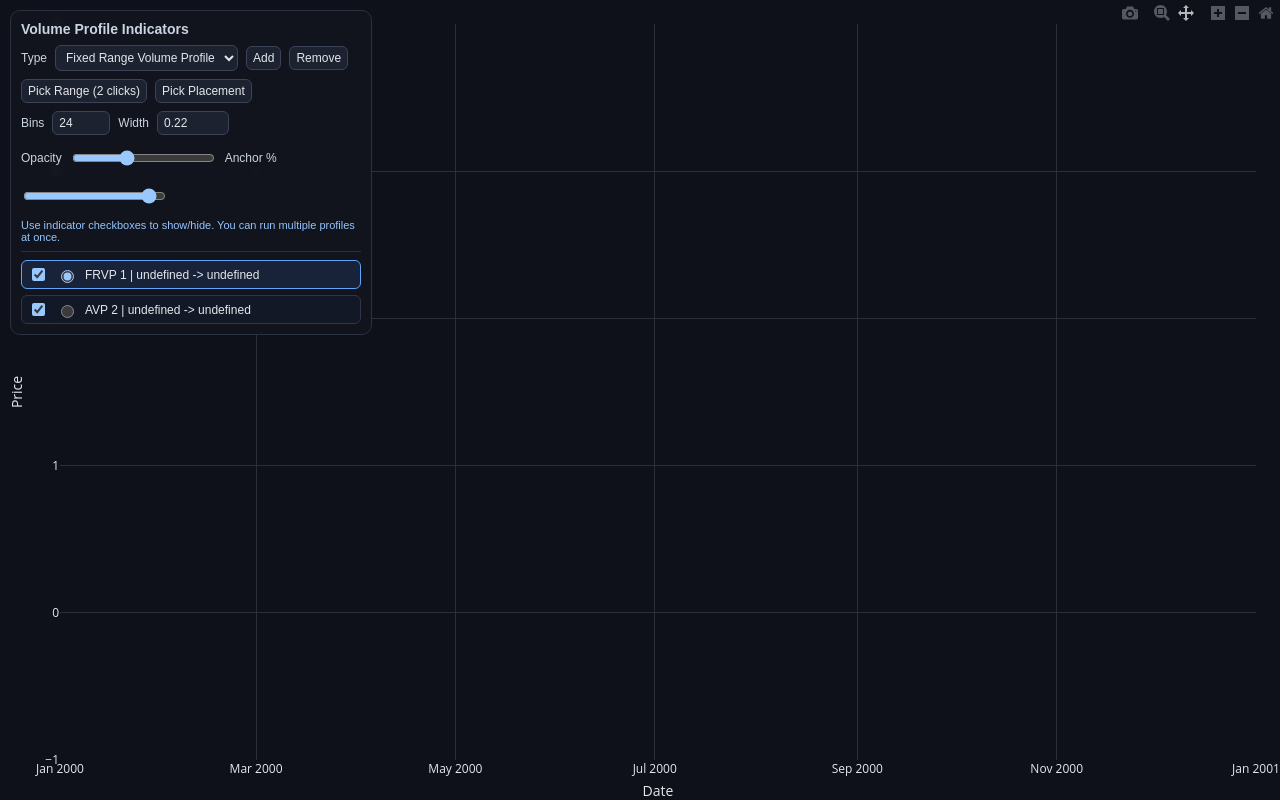
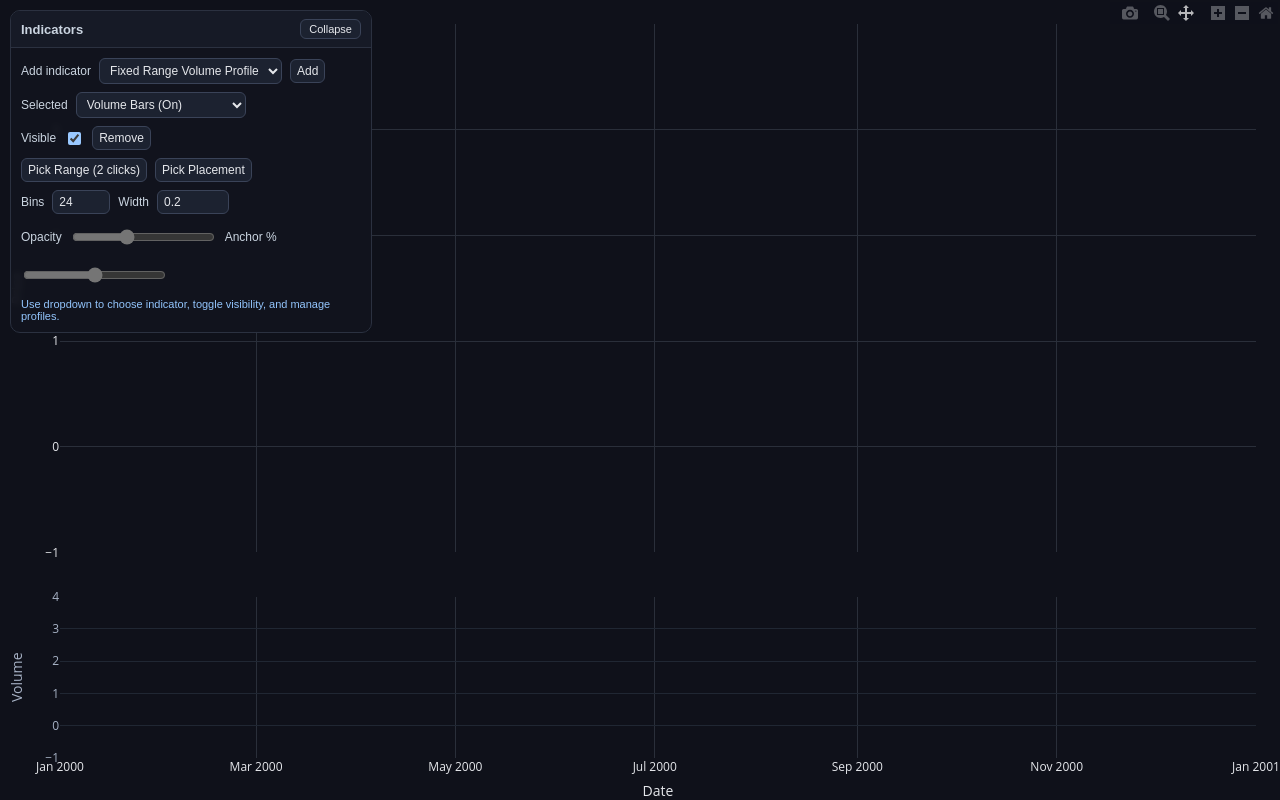
Before and after one commit to bhattacharjeeajay12/CandleApp, a Flask app: page / in a window 1280 px wide. Run offline with Flask 3, Linux system fonts and the light colour scheme; parts of the project's set-up code (start-up, migrations or seed data) failed here and were passed over; some libraries are stand-ins or nearby versions.

Commit message:
Updated code with indicator

```diff
--- a/templates/index.html
+++ b/templates/index.html
@@ -6,10 +6,7 @@
   <title>CandleView</title>
   <script src="https://cdn.plot.ly/plotly-2.35.2.min.js"></script>
   <style>
-    :root {
-      color-scheme: dark;
-    }
-
+    :root { color-scheme: dark; }
     html, body {
       margin: 0;
       width: 100%;
@@ -19,32 +16,42 @@
       font-family: Arial, sans-serif;
       color: #e5e7eb;
     }
-
-    #chart {
-      width: 100vw;
-      height: 100vh;
-    }
+    #chart { width: 100vw; height: 100vh; }
 
     .controls {
       position: fixed;
       top: 10px;
       left: 10px;
       z-index: 1000;
-      width: 340px;
-      max-height: calc(100vh - 20px);
-      overflow: auto;
-      background: rgba(18, 20, 30, 0.9);
+      width: 360px;
+      background: rgba(18, 20, 30, 0.92);
       border: 1px solid #2b3140;
       border-radius: 10px;
-      padding: 10px;
       backdrop-filter: blur(3px);
+      transition: transform 0.25s ease;
+      overflow: hidden;
     }
-
-    .controls h3 {
-      margin: 0 0 8px 0;
-      font-size: 14px;
-      color: #cbd5e1;
+    .controls.collapsed { transform: translateX(calc(-100% + 42px)); }
+    .controls-header {
+      display: flex;
+      align-items: center;
+      justify-content: space-between;
+      padding: 8px 10px;
+      border-bottom: 1px solid #2b3140;
+      background: rgba(23, 27, 40, 0.95);
     }
+    .controls-header h3 { margin: 0; font-size: 13px; color: #cbd5e1; }
+    .controls-header button {
+      background: #1c2230;
+      color: #e5e7eb;
+      border: 1px solid #3a4358;
+      border-radius: 6px;
+      font-size: 11px;
+      padding: 3px 8px;
+      cursor: pointer;
+    }
+    .panel-body { padding: 10px; max-height: calc(100vh - 70px); overflow: auto; }
+    .controls.collapsed .panel-body { display: none; }
 
     .row {
       display: flex;
@@ -53,14 +60,10 @@
       margin-bottom: 8px;
       flex-wrap: wrap;
     }
-
-    .row label {
-      font-size: 12px;
-      color: #cbd5e1;
-    }
-
+    .row label { font-size: 12px; color: #cbd5e1; }
     .row input[type="number"],
     .row input[type="range"],
+    .row input[type="checkbox"],
     .row select,
     .row button {
       background: #1c2230;
@@ -70,54 +73,37 @@
       font-size: 12px;
       padding: 4px 6px;
     }
-
-    .row button {
-      cursor: pointer;
-    }
-
-    .indicator-list {
-      border-top: 1px solid #2b3140;
-      margin-top: 8px;
-      padding-top: 8px;
-      display: flex;
-      flex-direction: column;
-      gap: 6px;
-    }
-
-    .indicator-item {
-      display: flex;
-      align-items: center;
-      gap: 8px;
-      font-size: 12px;
-      padding: 4px 6px;
-      border: 1px solid #2f3648;
-      border-radius: 6px;
-      background: #121826;
-    }
-
-    .indicator-item.active {
-      border-color: #60a5fa;
-      background: #182238;
-    }
-
-    .mode-note {
-      font-size: 11px;
-      color: #93c5fd;
-      min-height: 16px;
-    }
+    .row button { cursor: pointer; }
+    .row select { min-width: 170px; }
+    .mode-note { font-size: 11px; color: #93c5fd; min-height: 16px; margin-top: 4px; }
   </style>
 </head>
 <body>
-  <div class="controls">
-    <h3>Volume Profile Indicators</h3>
+  <div class="controls" id="controls">
+    <div class="controls-header">
+      <h3>Indicators</h3>
+      <button id="togglePanelBtn">Collapse</button>
+    </div>
+    <div class="panel-body">
+      <div class="row">
+        <label for="addTypeSelect">Add indicator</label>
+        <select id="addTypeSelect">
+          <option value="fixed-profile">Fixed Range Volume Profile</option>
+          <option value="anchored-profile">Anchored Volume Profile</option>
+          <option value="vwap">VWAP</option>
+          <option value="volume-bars">Volume Bars</option>
+        </select>
+        <button id="addIndicatorBtn">Add</button>
+      </div>
 
       <div class="row">
-      <label for="indicatorType">Type</label>
-      <select id="indicatorType">
-        <option value="fixed">Fixed Range Volume Profile</option>
-        <option value="anchored">Anchored Volume Profile</option>
-      </select>
-      <button id="addIndicatorBtn">Add</button>
+        <label for="indicatorSelect">Selected</label>
+        <select id="indicatorSelect"></select>
+      </div>
+
+      <div class="row">
+        <label for="visibleToggle">Visible</label>
+        <input id="visibleToggle" type="checkbox" checked />
         <button id="removeIndicatorBtn">Remove</button>
       </div>
 
@@ -141,15 +127,13 @@
       </div>
 
       <div id="modeNote" class="mode-note"></div>
-
-    <div id="indicatorList" class="indicator-list"></div>
+    </div>
   </div>
 
   <div id="chart"></div>
 
   <script>
     const rows = {{ ohlc_data | tojson }};
-
     const dates = rows.map((r) => r.date);
     const opens = rows.map((r) => r.open);
     const highs = rows.map((r) => r.high);
@@ -157,37 +141,53 @@
     const closes = rows.map((r) => r.close);
     const volumes = rows.map((r) => Number(r.volume || 0));
 
+    const volumeColors = rows.map((r) => (r.close >= r.open ? "rgba(74,222,128,0.75)" : "rgba(239,68,68,0.75)"));
+    const vwapValues = [];
+    let cumPV = 0;
+    let cumV = 0;
+    for (let i = 0; i < rows.length; i += 1) {
+      const typical = (highs[i] + lows[i] + closes[i]) / 3;
+      const vol = Math.max(0, volumes[i] || 0);
+      cumPV += typical * vol;
+      cumV += vol;
+      vwapValues.push(cumV > 0 ? cumPV / cumV : closes[i]);
+    }
+
+    const CANDLE_TRACE = 0;
+    const VOLUME_TRACE = 1;
+    const VWAP_TRACE = 2;
+
     const chartDiv = document.getElementById("chart");
+    const controls = document.getElementById("controls");
+    const togglePanelBtn = document.getElementById("togglePanelBtn");
     const modeNote = document.getElementById("modeNote");
-    const indicatorList = document.getElementById("indicatorList");
-    const indicatorType = document.getElementById("indicatorType");
+    const addTypeSelect = document.getElementById("addTypeSelect");
+    const indicatorSelect = document.getElementById("indicatorSelect");
+    const visibleToggle = document.getElementById("visibleToggle");
     const binsInput = document.getElementById("binsInput");
     const widthInput = document.getElementById("widthInput");
     const opacityInput = document.getElementById("opacityInput");
     const anchorInput = document.getElementById("anchorInput");
+    const pickRangeBtn = document.getElementById("pickRangeBtn");
+    const pickPlacementBtn = document.getElementById("pickPlacementBtn");
 
     const indicators = [];
-    let nextIndicatorId = 1;
+    let nextProfileId = 1;
     let activeIndicatorId = null;
     let rangePickState = null;
     let placementPickMode = false;
 
-    const trace = {
+    const candlestickTrace = {
       type: "candlestick",
       x: dates,
       open: opens,
       high: highs,
       low: lows,
       close: closes,
+      yaxis: "y",
       whiskerwidth: 0.6,
-      increasing: {
-        line: { color: "#4ade80", width: 1.2 },
-        fillcolor: "#4ade80",
-      },
-      decreasing: {
-        line: { color: "#ef4444", width: 1.2 },
-        fillcolor: "#ef4444",
-      },
+      increasing: { line: { color: "#4ade80", width: 1.2 }, fillcolor: "#4ade80" },
+      decreasing: { line: { color: "#ef4444", width: 1.2 }, fillcolor: "#ef4444" },
       hovertemplate:
         "Date: %{x}<br>" +
         "Open: %{open:.4f}<br>" +
@@ -198,6 +198,28 @@
       customdata: volumes,
     };
 
+    const volumeBarsTrace = {
+      type: "bar",
+      x: dates,
+      y: volumes,
+      yaxis: "y2",
+      marker: { color: volumeColors },
+      opacity: 0.9,
+      name: "Volume Bars",
+      hovertemplate: "Date: %{x}<br>Volume: %{y:.2f}<extra></extra>",
+    };
+
+    const vwapTrace = {
+      type: "scatter",
+      mode: "lines",
+      x: dates,
+      y: vwapValues,
+      yaxis: "y",
+      line: { color: "#f59e0b", width: 1.6 },
+      name: "VWAP",
+      hovertemplate: "Date: %{x}<br>VWAP: %{y:.4f}<extra></extra>",
+    };
+
     const visibleCount = 70;
     const startIndex = Math.max(0, dates.length - visibleCount);
     const initialRange = dates.length > 0 ? [dates[startIndex], dates[dates.length - 1]] : undefined;
@@ -205,8 +227,9 @@
     const layout = {
       paper_bgcolor: "#0f111a",
       plot_bgcolor: "#0f111a",
-      margin: { t: 24, r: 24, b: 40, l: 60 },
+      margin: { t: 24, r: 24, b: 42, l: 60 },
       dragmode: "pan",
+      barmode: "overlay",
       xaxis: {
         title: "Date",
         type: "date",
@@ -214,6 +237,7 @@
         gridcolor: "#2a2f3a",
         rangeslider: { visible: false },
         range: initialRange,
+        anchor: "y2",
       },
       yaxis: {
         title: "Price",
@@ -223,10 +247,20 @@
         autorange: true,
         zeroline: false,
         fixedrange: false,
+        domain: [0.28, 1],
+      },
+      yaxis2: {
+        title: "Volume",
+        color: "#a7b2c5",
+        gridcolor: "#202733",
+        zeroline: false,
+        fixedrange: false,
+        domain: [0, 0.22],
       },
       hovermode: "x",
       shapes: [],
       annotations: [],
+      showlegend: false,
     };
 
     const config = {
@@ -241,6 +275,10 @@
       return Math.max(minVal, Math.min(maxVal, value));
     }
 
+    function isProfileIndicator(ind) {
+      return ind && (ind.type === "fixed-profile" || ind.type === "anchored-profile");
+    }
+
     function getActiveIndicator() {
       return indicators.find((ind) => ind.id === activeIndicatorId) || null;
     }
@@ -249,41 +287,96 @@
       modeNote.textContent = text;
     }
 
+    function indicatorExists(type) {
+      return indicators.some((ind) => ind.type === type);
+    }
+
     function createIndicator(type) {
-      const id = nextIndicatorId;
-      nextIndicatorId += 1;
+      if ((type === "volume-bars" || type === "vwap") && indicatorExists(type)) {
+        setModeNote(`${type === "vwap" ? "VWAP" : "Volume Bars"} already exists.`);
+        return null;
+      }
+
+      if (type === "volume-bars") {
+        const ind = { id: "volume-bars", name: "Volume Bars", type, enabled: true, locked: true };
+        indicators.push(ind);
+        activeIndicatorId = ind.id;
+        return ind;
+      }
+      if (type === "vwap") {
+        const ind = { id: "vwap", name: "VWAP", type, enabled: false, locked: true };
+        indicators.push(ind);
+        activeIndicatorId = ind.id;
+        return ind;
+      }
+
+      const id = `${type}-${nextProfileId}`;
+      nextProfileId += 1;
       const rangeStart = Math.max(0, dates.length - 120);
-      const indicator = {
+      const profile = {
         id,
-        name: type === "fixed" ? `FRVP ${id}` : `AVP ${id}`,
+        name: type === "fixed-profile" ? `FRVP ${nextProfileId - 1}` : `AVP ${nextProfileId - 1}`,
         type,
         enabled: true,
+        locked: false,
         startIndex: rangeStart,
         endIndex: dates.length - 1,
         bins: 24,
-        widthPaper: type === "fixed" ? 0.22 : 0.18,
+        widthPaper: type === "fixed-profile" ? 0.22 : 0.18,
         opacity: 0.35,
-        anchorPaper: type === "fixed" ? 0.98 : 0.2,
+        anchorPaper: type === "fixed-profile" ? 0.98 : 0.2,
         side: "left",
-        color: type === "fixed" ? "56,189,248" : "167,139,250",
+        color: type === "fixed-profile" ? "56,189,248" : "167,139,250",
       };
-      indicators.push(indicator);
-      activeIndicatorId = indicator.id;
-      return indicator;
+      indicators.push(profile);
+      activeIndicatorId = profile.id;
+      return profile;
     }
 
     function removeActiveIndicator() {
-      const idx = indicators.findIndex((ind) => ind.id === activeIndicatorId);
-      if (idx < 0) {
+      const active = getActiveIndicator();
+      if (!active) {
         return;
       }
+      if (active.locked) {
+        setModeNote("Volume Bars and VWAP cannot be removed, only toggled.");
+        return;
+      }
+      const idx = indicators.findIndex((ind) => ind.id === active.id);
       indicators.splice(idx, 1);
-      activeIndicatorId = indicators.length ? indicators[indicators.length - 1].id : null;
+      activeIndicatorId = indicators.length ? indicators[0].id : null;
+    }
+
+    function renderIndicatorDropdown() {
+      const prev = activeIndicatorId;
+      indicatorSelect.innerHTML = "";
+      indicators.forEach((ind) => {
+        const opt = document.createElement("option");
+        const state = ind.enabled ? "On" : "Off";
+        opt.value = ind.id;
+        opt.textContent = `${ind.name} (${state})`;
+        indicatorSelect.appendChild(opt);
+      });
+      if (prev && indicators.some((ind) => ind.id === prev)) {
+        indicatorSelect.value = prev;
+      } else if (indicators.length) {
+        activeIndicatorId = indicators[0].id;
+        indicatorSelect.value = activeIndicatorId;
+      }
     }
 
     function refreshControlValues() {
       const active = getActiveIndicator();
-      if (!active) {
+      visibleToggle.checked = Boolean(active?.enabled);
+      const profileMode = isProfileIndicator(active);
+      binsInput.disabled = !profileMode;
+      widthInput.disabled = !profileMode;
+      opacityInput.disabled = !profileMode;
+      anchorInput.disabled = !profileMode;
+      pickRangeBtn.disabled = !profileMode;
+      pickPlacementBtn.disabled = !profileMode;
+
+      if (!profileMode) {
         binsInput.value = 24;
         widthInput.value = 0.2;
         opacityInput.value = 0.35;
@@ -291,61 +384,22 @@
         return;
       }
       binsInput.value = active.bins;
-      widthInput.value = active.widthPaper;
+      widthInput.value = active.widthPaper.toFixed(2);
       opacityInput.value = active.opacity;
       anchorInput.value = Math.round(active.anchorPaper * 100);
-    }
-
-    function renderIndicatorList() {
-      indicatorList.innerHTML = "";
-      indicators.forEach((ind) => {
-        const item = document.createElement("div");
-        item.className = "indicator-item" + (ind.id === activeIndicatorId ? " active" : "");
-
-        const enabled = document.createElement("input");
-        enabled.type = "checkbox";
-        enabled.checked = ind.enabled;
-        enabled.addEventListener("change", () => {
-          ind.enabled = enabled.checked;
-          updateProfiles();
-        });
-
-        const selector = document.createElement("input");
-        selector.type = "radio";
-        selector.name = "active-indicator";
-        selector.checked = ind.id === activeIndicatorId;
-        selector.addEventListener("change", () => {
-          activeIndicatorId = ind.id;
-          refreshControlValues();
-          renderIndicatorList();
-        });
-
-        const label = document.createElement("span");
-        label.textContent = `${ind.name} | ${dates[ind.startIndex]} -> ${dates[ind.endIndex]}`;
-
-        item.appendChild(enabled);
-        item.appendChild(selector);
-        item.appendChild(label);
-        indicatorList.appendChild(item);
-      });
     }
 
     function getVisibleYBounds() {
       const xRange = chartDiv.layout?.xaxis?.range;
       if (!xRange || xRange.length !== 2) {
-        const allMin = Math.min(...lows);
-        const allMax = Math.max(...highs);
-        return [allMin, allMax];
+        return [Math.min(...lows), Math.max(...highs)];
       }
-
       const start = new Date(xRange[0]).getTime();
       const end = new Date(xRange[1]).getTime();
       const minX = Math.min(start, end);
       const maxX = Math.max(start, end);
-
       let yMin = Number.POSITIVE_INFINITY;
       let yMax = Number.NEGATIVE_INFINITY;
-
       for (let i = 0; i < dates.length; i += 1) {
         const ts = new Date(dates[i]).getTime();
         if (ts >= minX && ts <= maxX) {
@@ -353,7 +407,6 @@
           yMax = Math.max(yMax, highs[i]);
         }
       }
-
       if (!Number.isFinite(yMin) || !Number.isFinite(yMax)) {
         return [Math.min(...lows), Math.max(...highs)];
       }
@@ -380,10 +433,7 @@
       const zoomStep = 0.12;
       const factor = direction > 0 ? 1 + zoomStep : 1 - zoomStep;
       const newHalfSpan = clamp((span * factor) / 2, 1e-8, Number.MAX_SAFE_INTEGER);
-      Plotly.relayout(chartDiv, {
-        "yaxis.autorange": false,
-        "yaxis.range": [center - newHalfSpan, center + newHalfSpan],
-      });
+      Plotly.relayout(chartDiv, { "yaxis.autorange": false, "yaxis.range": [center - newHalfSpan, center + newHalfSpan] });
     }
 
     function computeVolumeProfile(indicator) {
@@ -392,7 +442,6 @@
       if (end < start) {
         return null;
       }
-
       let minPrice = Number.POSITIVE_INFINITY;
       let maxPrice = Number.NEGATIVE_INFINITY;
       for (let i = start; i <= end; i += 1) {
@@ -402,7 +451,6 @@
       if (!Number.isFinite(minPrice) || !Number.isFinite(maxPrice)) {
         return null;
       }
-
       const bins = clamp(Number(indicator.bins) || 24, 8, 80);
       const span = Math.max(maxPrice - minPrice, 1e-9);
       const binSize = span / bins;
@@ -415,14 +463,12 @@
         if (cVol <= 0) {
           continue;
         }
-
         const range = cHigh - cLow;
         if (range <= 1e-12) {
           const idx = clamp(Math.floor((cLow - minPrice) / binSize), 0, bins - 1);
           binVolume[idx] += cVol;
           continue;
         }
-
         for (let b = 0; b < bins; b += 1) {
           const bLow = minPrice + b * binSize;
           const bHigh = bLow + binSize;
@@ -432,7 +478,6 @@
           }
         }
       }
-
       const maxVolume = Math.max(...binVolume, 1e-9);
       return { minPrice, maxPrice, bins, binSize, binVolume, maxVolume };
     }
@@ -442,7 +487,6 @@
       if (!profile) {
         return { shapes: [], annotations: [] };
       }
-
       const shapes = [];
       const annotations = [];
       const safeAnchor = clamp(indicator.anchorPaper, 0.02, 0.98);
@@ -466,10 +510,8 @@
         if (x1 <= x0) {
           continue;
         }
-
         const y0 = profile.minPrice + b * profile.binSize;
         const y1 = y0 + profile.binSize;
-
         shapes.push({
           type: "rect",
           xref: "paper",
@@ -497,25 +539,26 @@
         bordercolor: "rgba(148,163,184,0.4)",
         borderwidth: 1,
       });
-
       return { shapes, annotations };
     }
 
-    function updateProfiles() {
+    function updateAllIndicators() {
+      const volumeEnabled = indicators.some((ind) => ind.type === "volume-bars" && ind.enabled);
+      const vwapEnabled = indicators.some((ind) => ind.type === "vwap" && ind.enabled);
+      Plotly.restyle(chartDiv, { visible: volumeEnabled }, [VOLUME_TRACE]);
+      Plotly.restyle(chartDiv, { visible: vwapEnabled }, [VWAP_TRACE]);
+
       const allShapes = [];
       const allAnnotations = [];
-      indicators.filter((ind) => ind.enabled).forEach((ind) => {
+      indicators.filter((ind) => isProfileIndicator(ind) && ind.enabled).forEach((ind) => {
         const result = getProfileShapesAndLabels(ind);
         allShapes.push(...result.shapes);
         allAnnotations.push(...result.annotations);
       });
+      Plotly.relayout(chartDiv, { shapes: allShapes, annotations: allAnnotations });
 
-      Plotly.relayout(chartDiv, {
-        shapes: allShapes,
-        annotations: allAnnotations,
-      });
-
-      renderIndicatorList();
+      renderIndicatorDropdown();
+      refreshControlValues();
     }
 
     function xValueToPaper(xValue) {
@@ -534,37 +577,57 @@
       return clamp((xTs - minX) / (maxX - minX), 0, 1);
     }
 
+    togglePanelBtn.addEventListener("click", () => {
+      controls.classList.toggle("collapsed");
+      togglePanelBtn.textContent = controls.classList.contains("collapsed") ? "Expand" : "Collapse";
+    });
+
     document.getElementById("addIndicatorBtn").addEventListener("click", () => {
-      const ind = createIndicator(indicatorType.value);
-      refreshControlValues();
-      renderIndicatorList();
-      updateProfiles();
+      const ind = createIndicator(addTypeSelect.value);
+      if (!ind) {
+        return;
+      }
       setModeNote(`Added ${ind.name}.`);
+      updateAllIndicators();
     });
 
     document.getElementById("removeIndicatorBtn").addEventListener("click", () => {
       removeActiveIndicator();
-      refreshControlValues();
-      renderIndicatorList();
-      updateProfiles();
-      setModeNote("Active indicator removed.");
+      updateAllIndicators();
     });
 
-    document.getElementById("pickRangeBtn").addEventListener("click", () => {
+    indicatorSelect.addEventListener("change", () => {
+      activeIndicatorId = indicatorSelect.value;
+      rangePickState = null;
+      placementPickMode = false;
+      refreshControlValues();
+    });
+
+    visibleToggle.addEventListener("change", () => {
       const active = getActiveIndicator();
       if (!active) {
-        setModeNote("Add and select an indicator first.");
+        return;
+      }
+      active.enabled = visibleToggle.checked;
+      updateAllIndicators();
+      setModeNote(`${active.name} is now ${active.enabled ? "visible" : "hidden"}.`);
+    });
+
+    pickRangeBtn.addEventListener("click", () => {
+      const active = getActiveIndicator();
+      if (!isProfileIndicator(active)) {
+        setModeNote("Select a volume profile indicator first.");
         return;
       }
       rangePickState = { step: 1, startIndex: null };
       placementPickMode = false;
-      setModeNote("Range mode: click first candle, then click second candle.");
+      setModeNote("Range mode: click first candle, then ending candle.");
     });
 
-    document.getElementById("pickPlacementBtn").addEventListener("click", () => {
+    pickPlacementBtn.addEventListener("click", () => {
       const active = getActiveIndicator();
-      if (!active) {
-        setModeNote("Add and select an indicator first.");
+      if (!isProfileIndicator(active)) {
+        setModeNote("Select a volume profile indicator first.");
         return;
       }
       placementPickMode = true;
@@ -574,55 +637,51 @@
 
     binsInput.addEventListener("change", () => {
       const active = getActiveIndicator();
-      if (!active) {
+      if (!isProfileIndicator(active)) {
         return;
       }
       active.bins = clamp(Number(binsInput.value) || 24, 8, 80);
       binsInput.value = active.bins;
-      updateProfiles();
+      updateAllIndicators();
     });
 
     widthInput.addEventListener("change", () => {
       const active = getActiveIndicator();
-      if (!active) {
+      if (!isProfileIndicator(active)) {
         return;
       }
       active.widthPaper = clamp(Number(widthInput.value) || 0.2, 0.05, 0.45);
       widthInput.value = active.widthPaper.toFixed(2);
-      updateProfiles();
+      updateAllIndicators();
     });
 
     opacityInput.addEventListener("input", () => {
       const active = getActiveIndicator();
-      if (!active) {
+      if (!isProfileIndicator(active)) {
         return;
       }
       active.opacity = clamp(Number(opacityInput.value) || 0.35, 0.1, 0.8);
-      updateProfiles();
+      updateAllIndicators();
     });
 
     anchorInput.addEventListener("input", () => {
       const active = getActiveIndicator();
-      if (!active) {
+      if (!isProfileIndicator(active)) {
         return;
       }
       active.anchorPaper = clamp((Number(anchorInput.value) || 50) / 100, 0, 1);
-      updateProfiles();
+      updateAllIndicators();
     });
 
-    Plotly.newPlot(chartDiv, [trace], layout, config).then(() => {
-      chartDiv.addEventListener(
-        "wheel",
-        (event) => {
+    Plotly.newPlot(chartDiv, [candlestickTrace, volumeBarsTrace, vwapTrace], layout, config).then(() => {
+      chartDiv.addEventListener("wheel", (event) => {
         if (!event.shiftKey) {
           return;
         }
         event.preventDefault();
         const direction = event.deltaY > 0 ? 1 : -1;
         zoomYAxis(direction);
-        },
-        { passive: false }
-      );
+      }, { passive: false });
 
       chartDiv.on("plotly_click", (evt) => {
         if (!evt.points || evt.points.length === 0) {
@@ -634,7 +693,7 @@
           return;
         }
         const active = getActiveIndicator();
-        if (!active) {
+        if (!isProfileIndicator(active)) {
           return;
         }
 
@@ -642,15 +701,14 @@
           if (rangePickState.step === 1) {
             rangePickState.startIndex = idx;
             rangePickState.step = 2;
-            setModeNote("Range mode: now click the ending candle.");
+            setModeNote("Now click the ending candle.");
             return;
           }
           active.startIndex = Math.min(rangePickState.startIndex, idx);
           active.endIndex = Math.max(rangePickState.startIndex, idx);
           rangePickState = null;
           setModeNote(`Range set for ${active.name}.`);
-          renderIndicatorList();
-          updateProfiles();
+          updateAllIndicators();
           return;
         }
 
@@ -659,7 +717,7 @@
           anchorInput.value = Math.round(active.anchorPaper * 100);
           placementPickMode = false;
           setModeNote(`Placement set for ${active.name}.`);
-          updateProfiles();
+          updateAllIndicators();
         }
       });
 
@@ -672,20 +730,16 @@
         if (changedXRange) {
           const [yMin, yMax] = getVisibleYBounds();
           const padding = Math.max((yMax - yMin) * 0.08, Math.abs(yMax) * 0.001, 1e-6);
-          Plotly.relayout(chartDiv, {
-            "yaxis.autorange": false,
-            "yaxis.range": [yMin - padding, yMax + padding],
-          });
+          Plotly.relayout(chartDiv, { "yaxis.autorange": false, "yaxis.range": [yMin - padding, yMax + padding] });
         }
       });
 
-      createIndicator("fixed");
-      createIndicator("anchored");
-      activeIndicatorId = indicators[0].id;
-      refreshControlValues();
-      renderIndicatorList();
-      updateProfiles();
-      setModeNote("Use indicator checkboxes to show/hide. You can run multiple profiles at once.");
+      createIndicator("volume-bars");
+      createIndicator("vwap");
+      createIndicator("fixed-profile");
+      activeIndicatorId = indicators[0]?.id || null;
+      updateAllIndicators();
+      setModeNote("Use dropdown to choose indicator, toggle visibility, and manage profiles.");
     });
   </script>
 </body>
```
Also changed, not shown: README.md. Lines whose indentation alone changed are shown as unchanged.
